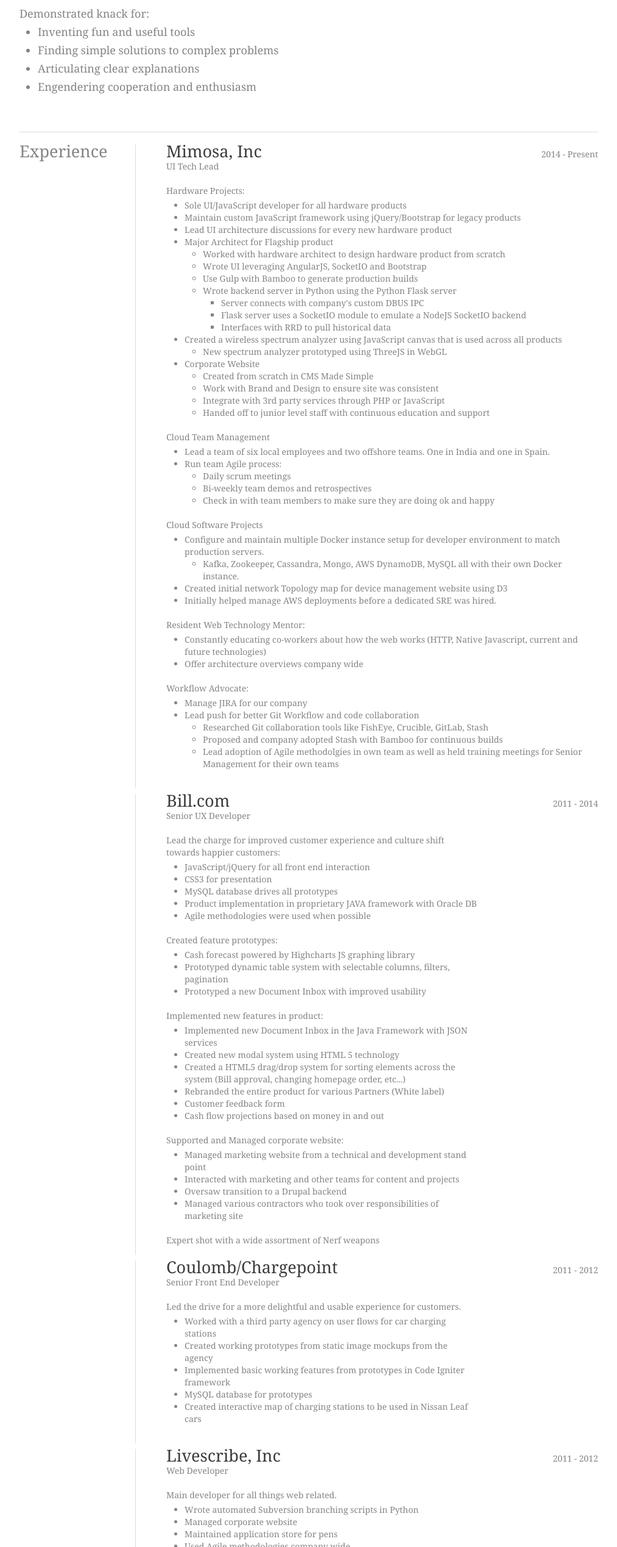
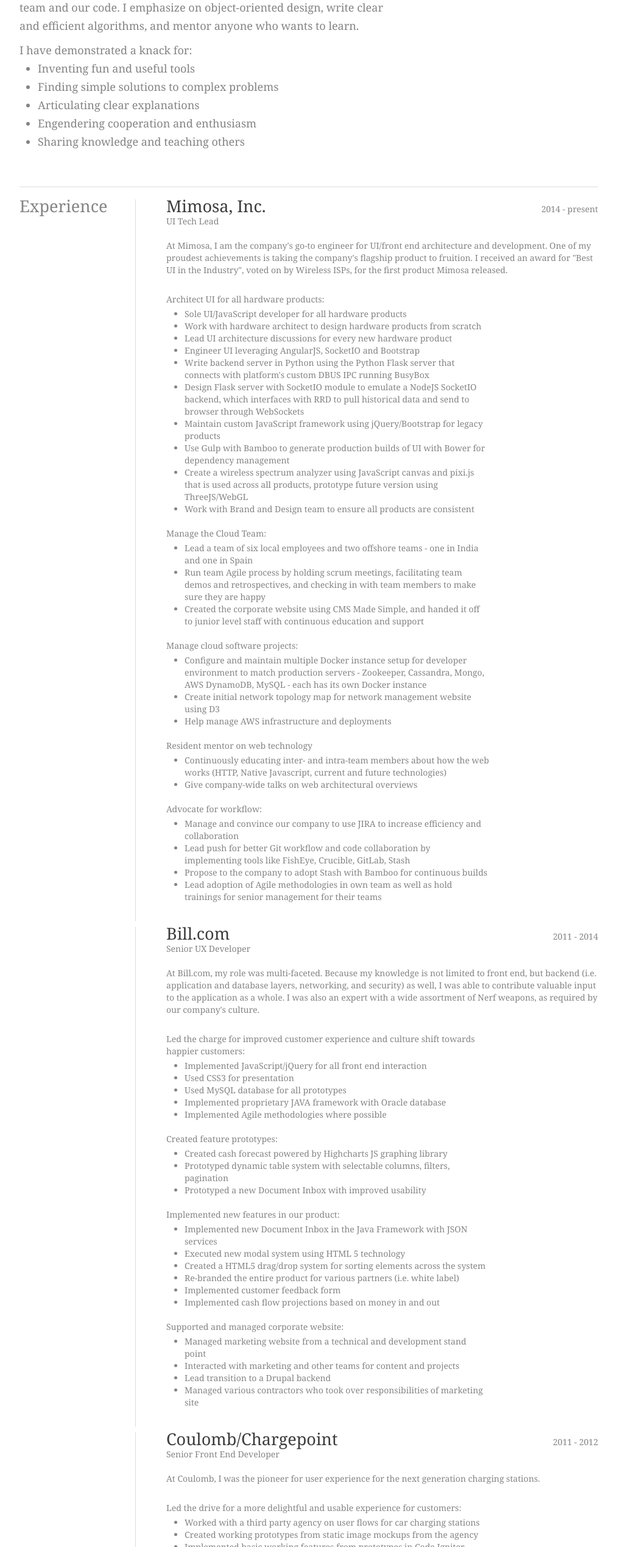
Before and after one commit to fishgills/mysite, a plain HTML site: page www/resume.html in a window 1280 px wide. Shown: the part 263-2800 px from the top of the page at 61% size, without its empty margins (133-1146 px from the left). Drawn offline with Linux system fonts and the light colour scheme.

Commit message:
Busting my balls wifey.

```diff
--- a/www/resume.html
+++ b/www/resume.html
@@ -79,9 +79,8 @@
         #story {
             font-size: 18px;
             line-height: 30px;
-            width: 440px;
+            width: 620px;
             float: left;
-            padding-right: 90px;
         }
 
         #story ul li {
@@ -105,7 +104,7 @@
             width: 230px;
             float: right;
             padding-right: 0;
-            padding-top: 96px;
+            padding-top: 10px;
             list-style-type: none;
             line-height: 20px;
         }
@@ -181,7 +180,7 @@
         }
 
         .section .description {
-            width: 510px;
+            width: 530px;
         }
 
         body.small {
@@ -255,14 +254,17 @@
     <div id="story">
         <h1>Charlie Davis</h1>
         <h2>Web Development Guru</h2>
-        <p>Web focused engineer with an emphasis on object-oriented design, clear and efficient algorithms, and
-            well-crafted code.</p>
-        <p>Demonstrated knack for:</p>
+        <p>I am a customer-centric architect who cares about user experience. I express my passion by architecting
+            products that are meaningful and easy-to-use to our customers. I am also a team lead who cares about my team
+            and our code. I emphasize on object-oriented design, write clear and efficient algorithms, and
+            mentor anyone who wants to learn.</p>
+        <p>I have demonstrated a knack for:</p>
         <ul>
             <li>Inventing fun and useful tools</li>
             <li>Finding simple solutions to complex problems</li>
             <li>Articulating clear explanations</li>
             <li>Engendering cooperation and enthusiasm</li>
+            <li>Sharing knowledge and teaching others</li>
         </ul>
     </div>
     <ul id="contact">
@@ -275,160 +277,141 @@
 <div class="section">
     <h2>Experience</h2>
     <div class="item">
-        <h3>Mimosa, Inc</h3>
+        <h3>Mimosa, Inc.</h3>
         <h4>UI Tech Lead</h4>
-        <div class="date">2014 - Present</div>
-        <p>Hardware Projects:</p>
+        <p>At Mimosa, I am the company's go-to engineer for UI/front end architecture and development. One of my
+            proudest achievements is taking the company's flagship product to fruition. I received an award for "Best UI
+            in the Industry", voted on by Wireless ISPs, for the first product Mimosa released.</p>
+        <p>&nbsp;</p>
+        <div class="description">
+
+            <div class="date">2014 - present</div>
+            <p>Architect UI for all hardware products:</p>
             <ul>
                 <li>Sole UI/JavaScript developer for all hardware products</li>
+                <li>Work with hardware architect to design hardware products from scratch</li>
+                <li>Lead UI architecture discussions for every new hardware product</li>
+                <li>Engineer UI leveraging AngularJS, SocketIO and Bootstrap</li>
+                <li>Write backend server in Python using the Python Flask server that connects with platform's custom DBUS
+                    IPC running BusyBox
+                </li>
+                <li>Design Flask server with SocketIO module to emulate a NodeJS SocketIO backend, which interfaces with RRD
+                    to pull historical data and send to browser through WebSockets
+                </li>
                 <li>Maintain custom JavaScript framework using jQuery/Bootstrap for legacy products</li>
-            <li>Lead UI architecture discussions for every new hardware product</li>
+                <li>Use Gulp with Bamboo to generate production builds of UI with Bower for dependency management</li>
+                <li>Create a wireless spectrum analyzer using JavaScript canvas and pixi.js that is used across all
+                    products, prototype future version using ThreeJS/WebGL
                 </li>
-            <li>Major Architect for Flagship product
+                <li>Work with Brand and Design team to ensure all products are consistent</li>
+            </ul>
+            <p>Manage the Cloud Team:</p>
             <ul>
-                    <li>Worked with hardware architect to design hardware product from scratch</li>
-                    <li>Wrote UI leveraging AngularJS, SocketIO and Bootstrap</li>
-                    <li>Use Gulp with Bamboo to generate production builds</li>
-                    <li>Wrote backend server in Python using the Python Flask server
-                        <ul>
-                            <li>Server connects with company's custom DBUS IPC</li>
-                            <li>Flask server uses a SocketIO module to emulate a NodeJS SocketIO backend</li>
-                            <li>Interfaces with RRD to pull historical data</li>
-                        </ul>
+                <li>Lead a team of six local employees and two offshore teams - one in India and one in Spain</li>
+                <li>Run team Agile process by holding scrum meetings, facilitating team demos and retrospectives, and
+                    checking in with team members to make sure they are happy
+                </li>
+                <li>Created the corporate website using CMS Made Simple, and handed it off to junior level staff with
+                    continuous education and support
                 </li>
             </ul>
+            <p>Manage cloud software projects:</p>
+            <ul>
+                <li>Configure and maintain multiple Docker instance setup for developer environment to match production
+                    servers - Zookeeper, Cassandra, Mongo, AWS DynamoDB, MySQL - each has its own Docker instance
                 </li>
-            <li>Created a wireless spectrum analyzer using JavaScript canvas that is used across all products
+                <li>Create initial network topology map for network management website using D3</li>
+                <li>Help manage AWS infrastructure and deployments</li>
+            </ul>
+
+            <p>Resident mentor on web technology</p>
             <ul>
-                    <li>New spectrum analyzer prototyped using ThreeJS in WebGL</li>
+                <li>Continuously educating inter- and intra-team members about how the web works (HTTP, Native Javascript,
+                    current and future
+                    technologies)
+                </li>
+                <li>Give company-wide talks on web architectural overviews</li>
             </ul>
+            <p>Advocate for workflow:</p>
+            <ul>
+                <li>Manage and convince our company to use JIRA to increase efficiency and collaboration</li>
+                <li>Lead push for better Git workflow and code collaboration by implementing tools like FishEye, Crucible,
+                    GitLab, Stash
                 </li>
-            <li>Corporate Website
-                <ul>
-                    <li>Created from scratch in CMS Made Simple</li>
-                    <li>Work with Brand and Design to ensure site was consistent</li>
-                    <li>Integrate with 3rd party services through PHP or JavaScript</li>
-                    <li>Handed off to junior level staff with continuous education and support</li>
-                </ul>
+                <li>Propose to the company to adopt Stash with Bamboo for continuous builds</li>
+                <li>Lead adoption of Agile methodologies in own team as well as hold trainings for senior management for
+                    their teams
                 </li>
             </ul>
-        <p>Cloud Team Management</p>
-        <ul>
-            <li>Lead a team of six local employees and two offshore teams. One in India and one in Spain.</li>
-            <li>Run team Agile process:
-                <ul>
-                    <li>Daily scrum meetings</li>
-                    <li>Bi-weekly team demos and retrospectives</li>
-                    <li>Check in with team members to make sure they are doing ok and happy</li>
-                </ul>
-            </li>
-        </ul>
-        <p>Cloud Software Projects</p>
-        <ul>
-            <li>Configure and maintain multiple Docker instance setup for developer environment to match production
-                servers.
-                <ul>
-                    <li>Kafka, Zookeeper, Cassandra, Mongo, AWS DynamoDB, MySQL all with their own Docker instance.</li>
-                </ul>
-            <li>Created initial network Topology map for device management website using D3</li>
-            <li>Initially helped manage AWS deployments before a dedicated SRE was hired.</li>
-        </ul>
-
-        <p>Resident Web Technology Mentor:</p>
-        <ul>
-            <li>Constantly educating co-workers about how the web works (HTTP, Native Javascript, current and future
-                technologies)
-            </li>
-            <li>Offer architecture overviews company wide</li>
-        </ul>
-        <p>Workflow Advocate:</p>
-        <ul>
-            <li>Manage JIRA for our company</li>
-            <li>Lead push for better Git Workflow and code collaboration
-                <ul>
-                    <li>Researched Git collaboration tools like FishEye, Crucible, GitLab, Stash</li>
-                    <li>Proposed and company adopted Stash with Bamboo for continuous builds</li>
-                    <li>Lead adoption of Agile methodolgies in own team as well as held training meetings for Senior
-                        Management for their own teams
-                    </li>
-                </ul>
-            </li>
-        </ul>
+        </div>
     </div>
     <div class="item">
         <h3>Bill.com</h3>
         <h4>Senior UX Developer</h4>
         <div class="date">2011 - 2014</div>
+        <p>At Bill.com, my role was multi-faceted. Because my knowledge is not limited to front end, but backend (i.e.
+            application and database layers, networking, and security) as well, I was able to contribute valuable input
+            to the application as a whole. I was also an expert with a wide assortment of Nerf weapons, as required by
+            our company's culture.</p>
+        <p>&nbsp;</p>
         <div class="description">
-            <p>Lead the charge for improved customer experience and culture shift towards happier customers:</p>
+            <p>Led the charge for improved customer experience and culture shift towards happier customers:</p>
             <ul>
-                <li>JavaScript/jQuery for all front end interaction</li>
-                <li>CSS3 for presentation</li>
-                <li>MySQL database drives all prototypes</li>
-                <li>Product implementation in proprietary JAVA framework with Oracle DB</li>
-                <li>Agile methodologies were used when possible</li>
+                <li>Implemented JavaScript/jQuery for all front end interaction</li>
+                <li>Used CSS3 for presentation</li>
+                <li>Used MySQL database for all prototypes</li>
+                <li>Implemented proprietary JAVA framework with Oracle database</li>
+                <li>Implemented Agile methodologies where possible</li>
             </ul>
             <p>Created feature prototypes:</p>
             <ul>
-                <li>Cash forecast powered by Highcharts JS graphing library</li>
+                <li>Created cash forecast powered by Highcharts JS graphing library</li>
                 <li>Prototyped dynamic table system with selectable columns, filters, pagination</li>
                 <li>Prototyped a new Document Inbox with improved usability</li>
             </ul>
-            <p>Implemented new features in product:</p>
+            <p>Implemented new features in our product:</p>
             <ul>
                 <li>Implemented new Document Inbox in the Java Framework with JSON services</li>
-                <li>Created new modal system using HTML 5 technology</li>
-                <li>Created a HTML5 drag/drop system for sorting elements across the system (Bill approval, changing
-                    homepage order, etc...)
-                </li>
-                <li>Rebranded the entire product for various Partners (White label)</li>
-                <li>Customer feedback form</li>
-                <li>Cash flow projections based on money in and out</li>
+                <li>Executed new modal system using HTML 5 technology</li>
+                <li>Created a HTML5 drag/drop system for sorting elements across the system</li>
+                <li>Re-branded the entire product for various partners (i.e. white label)</li>
+                <li>Implemented customer feedback form</li>
+                <li>Implemented cash flow projections based on money in and out</li>
             </ul>
-            <p>Supported and Managed corporate website:</p>
+            <p>Supported and managed corporate website:</p>
             <ul>
                 <li>Managed marketing website from a technical and development stand point</li>
                 <li>Interacted with marketing and other teams for content and projects</li>
-                <li>Oversaw transition to a Drupal backend</li>
+                <li>Lead transition to a Drupal backend</li>
                 <li>Managed various contractors who took over responsibilities of marketing site</li>
             </ul>
-
-            <p>Expert shot with a wide assortment of Nerf weapons</p>
         </div>
     </div>
     <div class="item">
         <h3>Coulomb/Chargepoint</h3>
         <h4>Senior Front End Developer</h4>
         <div class="date">2011 - 2012</div>
+        <p>At Coulomb, I was the pioneer for user experience for the next generation charging stations.</p>
+        <p>&nbsp;</p>
         <div class="description">
-            <p>Led the drive for a more delightful and usable experience for customers.</p>
+            <p>Led the drive for a more delightful and usable experience for customers:</p>
             <ul>
                 <li>Worked with a third party agency on user flows for car charging stations</li>
                 <li>Created working prototypes from static image mockups from the agency</li>
                 <li>Implemented basic working features from prototypes in Code Igniter framework</li>
-                <li>MySQL database for prototypes</li>
+                <li>Used MySQL database for prototypes</li>
                 <li>Created interactive map of charging stations to be used in Nissan Leaf cars</li>
             </ul>
         </div>
     </div>
     <div class="item">
-        <h3>Livescribe, Inc</h3>
-        <h4>Web Developer</h4>
-        <div class="date">2011 - 2012</div>
-        <div class="description">
-            <p>Main developer for all things web related.</p>
-            <ul>
-                <li>Wrote automated Subversion branching scripts in Python</li>
-                <li>Managed corporate website</li>
-                <li>Maintained application store for pens</li>
-                <li>Used Agile methodologies company wide</li>
-            </ul>
-        </div>
-    </div>
-    <div class="item">
-        <h3>2Wire, Inc (Acquired by Pace, PLC)</h3>
+        <h3>2Wire, Inc. (Acquired by Pace, PLC)</h3>
         <h4>Webmaster</h4>
         <div class="date">2006 – 2011</div>
+        <p>At 2Wire, I worked intimately with the Marketing Team to help convey to our customers that our product was
+            best-in-class. I was the liaison between technology and business, and translated business needs onto our
+            website and custom tools.</p>
+        <p>&nbsp;</p>
         <div class="description">
             <p>Created all 2Wire websites, internal and external, from scratch using Linux, Apache, MySQL and PHP:</p>
             <ul>
@@ -441,49 +424,33 @@
             </ul>
             <p>Created data management and collaboration tools:</p>
             <ul>
-                <li>Enabled separate content for individual customer portals
-                    <ul>
-                        <li>Login specific authentication and permissions to prevent customers from accessing other
-                            customer portals.
-                        </li>
-                    </ul>
-                </li>
+                <li>Created a partner website that enabled customer portals that separated content for individual partners</li>
                 <li>Incorporated project collaboration tools</li>
                 <li>Provided product asset information on a per customer basis</li>
                 <li>Facilitated file upload and downloads between 2Wire and Customers</li>
                 <li>Implemented discussion forums for customers</li>
-                <li>Developed event support software:
-                    <ul>
-                        <li>Requests to initiate meetings</li>
-                        <li>Registration of attendees</li>
-                        <li>Travel coordination of each attendee, with real-time flight information provided by travel
-                            agency
-                        </li>
-                        <li>Attendee profiling (Shirt sizes, food preferences, etc)</li>
-                        <li>Dinner Reservation requests</li>
-                    </ul>
-                </li>
+                <li>Developed event support software</li>
             </ul>
             <p>Maintained all hardware infrastructure for web properties:</p>
             <ul>
                 <li>Used Google Analytics for website profiling</li>
                 <li>Monitored server health with Xymon/Hobbit</li>
                 <li>Various server upgrades and replacements</li>
-                <li>Kept server services (Apache, MySQL, etc) patched up to comply with Security Audits</li>
+                <li>Kept server services (Apache, MySQL, etc) patched up to comply with security audits</li>
             </ul>
             <p>Reorganized websites and environment:</p>
             <ul>
                 <li>Migrated servers from RHEL 3/4 to Ubuntu Server inside VM Clusters</li>
                 <li>Created development, staging, and production environments for each website</li>
                 <li>Initiated and maintained Subversion code management, and bug-tracking through Trac</li>
-                <li>Implemented rebranding three times</li>
+                <li>Implemented rebranding three times to support business needs</li>
             </ul>
             <p>Supported on-site operations for yearly CES event:</p>
             <ul>
                 <li>Coordinated event schedule and keep customer meetings on time</li>
                 <li>Created product demos using JQuery and HTML</li>
-                <li>Developed ActionScript libraries to enabled interaction with flash to manage devices in the home
-                    (Lights, power adapters, web cams, etc)
+                <li>Developed ActionScript libraries to enable interaction with Flash to manage devices in the home
+                    (lights, power adapters, web cams, etc.)
                 </li>
             </ul>
         </div>
@@ -492,8 +459,11 @@
         <h3>Maildance</h3>
         <h4>Application Engineer</h4>
         <div class="date">2004 - 2006</div>
+        <p>At Maildance, my partner and I created a web-based email application with advanced features similar to
+            today's gmail. </p>
+        <p>&nbsp;</p>
         <div class="description">
-            <p>Created web based Email interface with a MySQL/Exim backend:</p>
+            <p>Created web-based email interface with a MySQL/Exim backend:</p>
             <ul>
                 <li>Compose, edit, delete emails web client through IMAP and PHP</li>
                 <li>Spam management functionality</li>
@@ -507,6 +477,9 @@
         <h3>Cisco Systems</h3>
         <h4>Web Content Developer</h4>
         <div class="date">2000 - 2001</div>
+        <p>At Cisco, by managing our web presence, I kept the content up-to-date so end-users would always have the most
+            accurate data.</p>
+        <p>&nbsp;</p>
         <div class="description">
             <p>Managed Business Unit's internal and external web presence:</p>
             <ul>
@@ -545,11 +518,11 @@
             </tr>
             <tr>
                 <td>JavaScript</td>
-                <td>8+ Years</td>
+                <td>9+ Years</td>
             </tr>
             <tr>
                 <td>Angular</td>
-                <td>6 Months</td>
+                <td>2 Years</td>
             </tr>
             <tr>
                 <td>NodeJs</td>
@@ -585,28 +558,14 @@
 
         <h3>Software:</h3>
 
-        <p>Expert: </p>
         <ul>
-            <li>IntelliJ - IDE</li>
-            <li>Eclipse - IDE</li>
-            <li>Dreamweaver - IDE</li>
-            <li>NetBeans - IDE</li>
+            <li>IDEs - IntelliJ, NetBeans, Dreamweaver, Sublime Text</li>
             <li>MySQL Workbench - DB Design &amp; Management</li>
-            <li>Google Analytics - Tracking</li>
-            <li>Reinvigorate - Tracking</li>
-            <li>ChartBeat - Tracking</li>
-        </ul>
-        <p>Proficient:</p>
-        <ul>
             <li>Photoshop</li>
-            <li>Fireworks</li>
-            <li>Microsoft Office Suite</li>
-        </ul>
-        <p>Fluent: </p>
-        <ul>
+            <li>Microsoft Office</li>
             <li>Debian/Linux server management</li>
-            <li> Windows XP/Vista/7</li>
-            <li> Mac OS</li>
+            <li>Windows XP/Vista/7</li>
+            <li>Mac OS</li>
         </ul>
         <h3>Revision Control Systems</h3>
         <ul>
@@ -616,7 +575,6 @@
         </ul>
     </div>
     <div class="clear"></div>
-
 </div>
 <div class="section">
     <h2>Education</h2>
```
Lines whose indentation alone changed are shown as unchanged.
